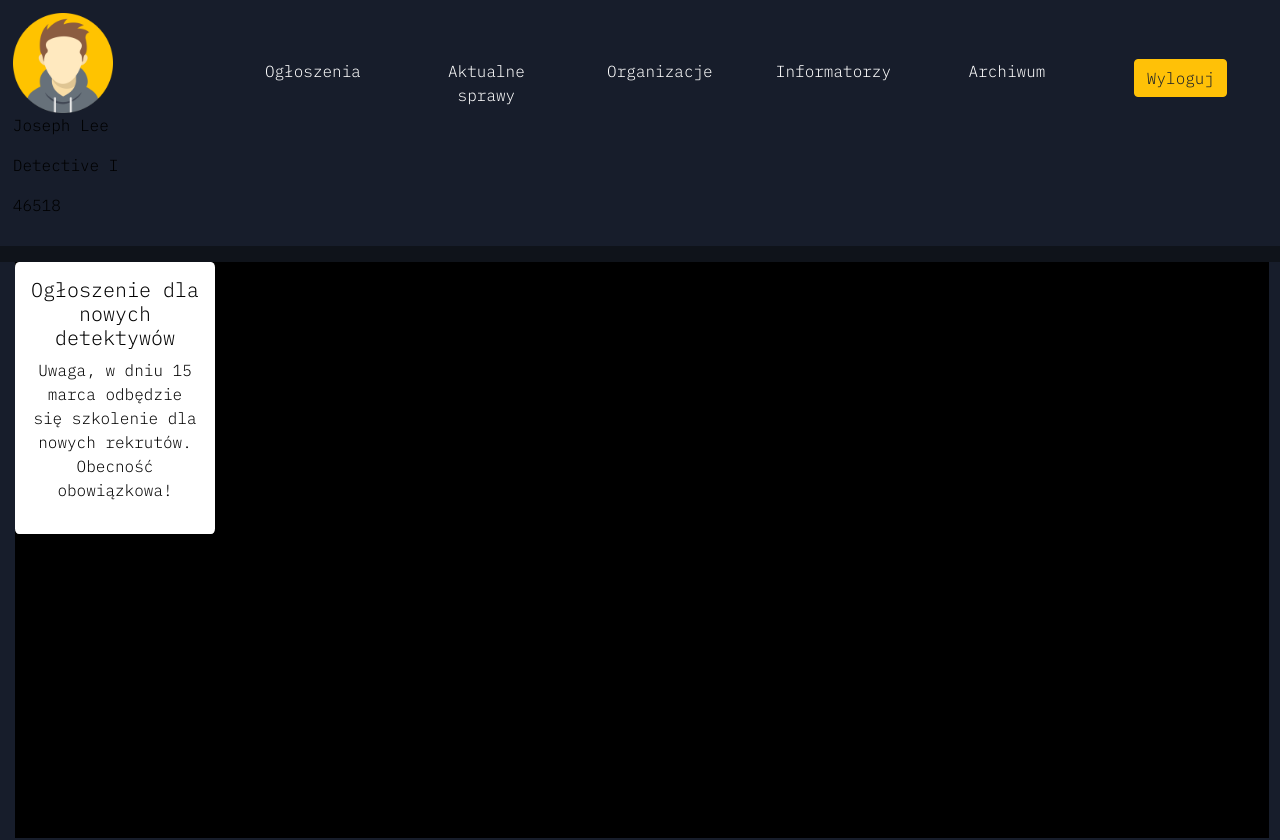
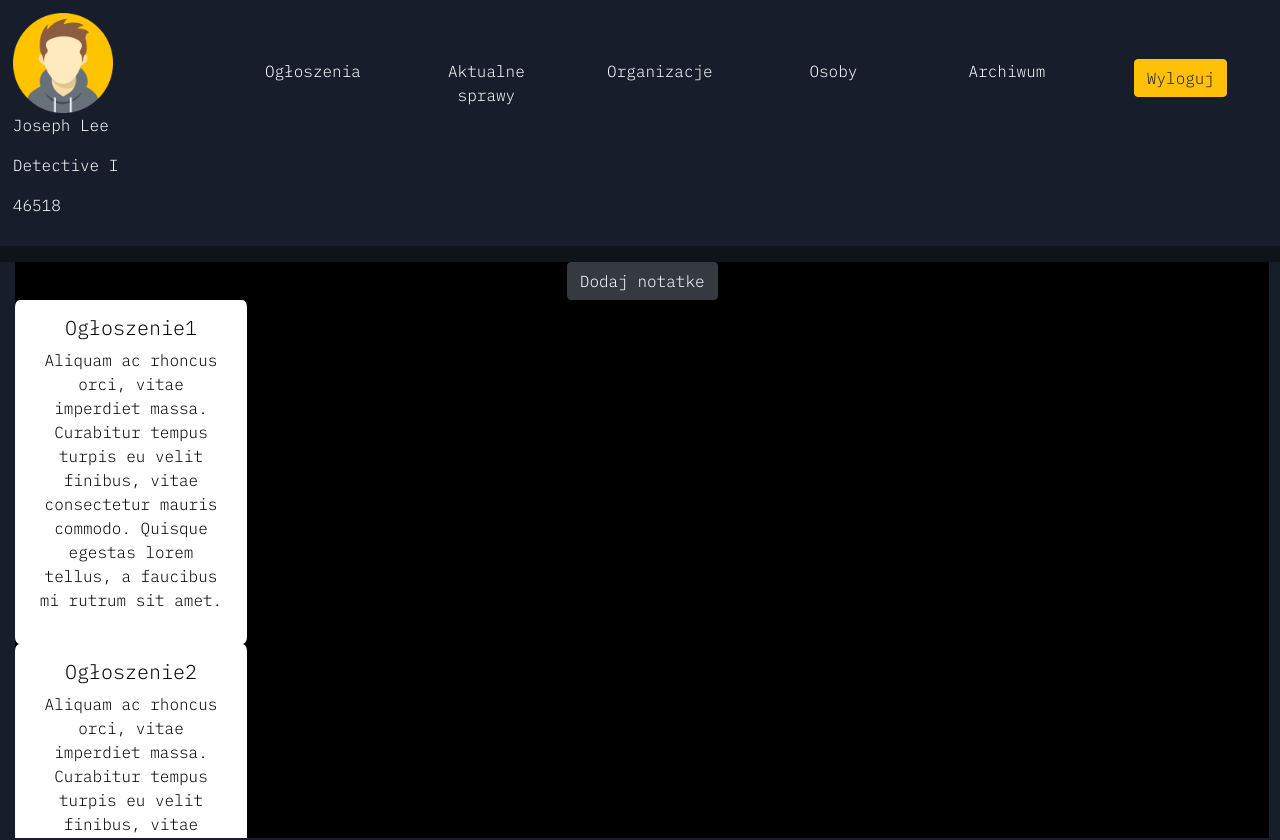
Before and after one commit to Szymon017/DTU, a React (Create React App) app in the folder client/: page /home in a window 1280 px wide. Shown: the top 840 px of the page. Built offline with nearby package versions, Linux system fonts and the light colour scheme.

Commit message:
Working on Persons.js

```diff
--- a/client/src/App.js
+++ b/client/src/App.js
@@ -8,7 +8,7 @@ import Container from 'react-bootstrap/esm/Container.js';
 import MyCases from '../src/components/MyCases/MyCases'
 import Crime from './components/Crime/Crime.js';
 import Archives from './components/Archives/Archives.js';
-import Informants from './components/Informants/Informants.js';
+import Persons from './components/Persons/Persons.js';
 function App() {
   return (
     <>
@@ -22,10 +22,9 @@ function App() {
               <Route path='/cases' element={<MyCases />}></Route>
               <Route path='/crime' element={<Crime />}></Route>
               <Route path='/archives' element={<Archives/>}></Route>
-              <Route path='/informants' element={<Informants/>}></Route>
+              <Route path='/persons' element={<Persons/>}></Route>
             </Routes>
           </BrowserRouter>
-          <footer style={{'text-align':'center'}}>&copy; Detective Task Unit</footer>
     </>
   );
 }
--- a/client/src/components/HomePage.js
+++ b/client/src/components/HomePage.js
@@ -1,4 +1,4 @@
-import React from 'react';
+import React, { useState } from 'react';
 import Container from 'react-bootstrap/Container';
 import Row from 'react-bootstrap/Row';
 import Col from 'react-bootstrap/Col';
@@ -8,47 +8,58 @@ import Current from './Current/Current';
 import Ann from '../testdata/annoucements.json'
 import { Note } from './Note';
 import { Ball } from './Ball';
+import { Button } from 'react-bootstrap';
+
 const HomePage = () => {
     let xPos, yPos;
     let moving = false
+    const [actualNote, setActualNote] = useState("");
 
     const move = (e) => {
         xPos = e.clientX
         yPos = e.clientY
-        const note = document.getElementById("note")
+        const note = document.getElementById(actualNote)
+        console.log(note);
         note.style.position = 'absolute'
         note.style.top = `${yPos-200}`+'px'
         note.style.left = `${xPos-200}`+'px'
         let x = document.getElementById("pinBoard");
         x.addEventListener("mousemove", move)
-        console.log(xPos + " " + yPos);
-
     }
 
     const disableMouse = (e) => {
         console.log("Mouse disabled");
         moving = false
         let x = document.getElementById("pinBoard");
+        setActualNote("")
         x.removeEventListener("mousemove", move)
 
 
     }
 
     const enableMouse = (e) => {
-        console.log("Mouse enabled");
-        moving = true
-        move(e)
+        if(actualNote){
+            console.log("Mouse enabled");
+            moving = true
+            move(e)
+        }
+    }
 
+    const newNote = () => {
 
     }
     return(
         <>
         <Container className="defaultContainer" fluid>
-            <div id="pinBoard" onMouseDown = {enableMouse} onMouseUp={disableMouse}style={{"background-color":"black","height":"72%","width":"98%","overflow":"auto", "position":"absolute"}}>
-                <div id="note">
-                    <h1>Ogłoszenie dla nowych detektywów</h1>
-                    <p>Uwaga, w dniu 15 marca odbędzie się szkolenie dla nowych rekrutów. Obecność obowiązkowa!</p>
-                </div>
+            <div id="pinBoard" onMouseDown = {enableMouse} onMouseUp={disableMouse}>
+            <Button variant='dark' onClick={()=>{newNote()}}>Dodaj notatke</Button>
+                {Ann.map((key)=>(
+                    <div className="note" id={key.id} onClick={()=>{setActualNote(key.id)}}>
+                        <h1>{key.title}</h1>
+                        <p>{key.desc}</p>
+                    </div>
+                ))}
+
             </div>
         </Container>
         </>
--- a/client/src/components/Informants/Informants.js
+++ /dev/null
@@ -1,14 +0,0 @@
-import React from "react";
-import Container from "react-bootstrap/esm/Container";
-import {Row, Col} from "react-bootstrap"
-const Informants = () => {
-    return(
-        <>
-        <Container className="defaultContainer" fluid>
-
-        </Container>
-        </>
-    )
-}
-
-export default Informants;
--- a/client/src/components/Menu.js
+++ b/client/src/components/Menu.js
@@ -34,7 +34,7 @@ const Menu = () => {
                         <Col className='MenuItem' onClick={() => {handleClick("home")}}>Ogłoszenia</Col>
                             <Col className='MenuItem' onClick={() => {handleClick("cases")}}>Aktualne sprawy</Col>
                             <Col className='MenuItem' onClick={() => {handleClick("crime")}}>Organizacje</Col>
-                            <Col className='MenuItem' onClick={() => {handleClick("informants")}}>Informatorzy</Col>
+                            <Col className='MenuItem' onClick={() => {handleClick("persons")}}>Osoby</Col>
                             <Col className='MenuItem' onClick={() => {handleClick("archives")}}>Archiwum</Col>
                             <Col className="MenuItem"><Button variant='warning'>Wyloguj</Button></Col>
                         </Row>
--- /dev/null
+++ b/client/src/components/Persons/Persons.js
@@ -0,0 +1,82 @@
+import React from "react";
+import Container from "react-bootstrap/esm/Container";
+import { Row, Col, Button } from "react-bootstrap"
+const Persons = () => {
+    return (
+        <>
+            <Container className="defaultContainer" fluid>
+                <Row className='informantsPanelRow'>
+                    <Col className="informatsPanel">
+                        <Row  className='search'>
+                            <Col><input type="text"/></Col><Col><Button variant="dark">Wyszukaj</Button></Col><Col><Button variant="warning">Informatorzy</Button></Col>
+                        </Row>
+                        <Row style={{"height":"100%", "background":"black"}}>
+                            <Col className="browser">
+                                <Row className="singlePerson">
+                                    <Col>John</Col>
+                                    <Col>Travolta</Col>
+                                    <Col>Szczegóły</Col>
+                                </Row><Row className="singlePerson" style={{"background-color":"purple"}}>
+                                    <Col>John</Col>
+                                    <Col>Travolta</Col>
+                                    <Col>Szczegóły</Col>
+                                </Row><Row className="singlePerson">
+                                    <Col>John</Col>
+                                    <Col>Travolta</Col>
+                                    <Col>Szczegóły</Col>
+                                </Row>
+                            </Col>
+                        </Row>
+                    </Col>
+                    <Col className="informatsPanel">
+                        <Row>
+                            <Col style={{"background-color":"red", "minHeight":"100px"}}>
+                                Photo
+                            </Col><Col style={{"background-color":"green", "minHeight":"100px"}}>
+                                Info
+                            </Col>
+                        </Row>
+                        <Row>
+                            <Col>hui wie co</Col>
+                        </Row>
+                    </Col>
+
+                </Row>
+
+            </Container>
+        </>
+    )
+    /*
+
+<Row className='singleInformantMenu'>
+      <Col>Imie</Col>
+      <Col>Nazwisko</Col>
+      <Col>Numer</Col>
+      <Col>E-mail</Col>
+      <Col>Powiązane sprawy</Col>
+      <Col>Numer dowodu</Col>
+  </Row>
+<Row className='informantsTable' style={{"overflow-y":"auto", "maxHeight":"620px"}}>
+  <Col>
+
+  <Row className='singleInformant'>
+      <Col>John</Col>
+      <Col>Brown</Col>
+      <Col>12312</Col>
+      <Col>johnbrown@gmail.com</Col>
+      <Col><u>link</u></Col>
+      <Col>XD-6969</Col>
+  </Row>
+  <Row className='singleInformant'>
+      <Col>John</Col>
+      <Col>Brown</Col>
+      <Col>12312</Col>
+      <Col>johnbrown@gmail.com</Col>
+      <Col><u>link</u></Col>
+      <Col>XD-6969</Col>
+  </Row>
+
+*/
+}
+
+export default Persons;
--- a/client/src/style.css
+++ b/client/src/style.css
@@ -80,7 +80,7 @@ body {
   margin-top: 1rem;
   background-color: #171d2b;
   text-align: center;
-    min-height: 700px;
+  height: 700px;
   max-height: 700px;
 }
 
@@ -98,7 +98,7 @@ body {
 
 /* cases */
 
-.MyCasesList{
+.MyCasesList {
   background-color: #171d2b;
   overflow-y: auto;
   min-height: 700px;
@@ -116,6 +116,7 @@ body {
   background-color: #48587e;
   transition-duration: 0.5s;
 }
+
 ::-webkit-scrollbar {
   width: 1em;
 }
@@ -129,7 +130,7 @@ body {
   outline: 1px solid slategrey;
 }
 
-  .caseMenu Button{
+.caseMenu Button {
   margin: 20px;
 }
 
@@ -145,7 +146,7 @@ body {
   padding: 1rem 2rem 2rem 0rem;
 }
 
-  .singleCaseContainer h1{
+.singleCaseContainer h1 {
   font-size: 30px;
 }
 
@@ -227,7 +228,7 @@ body {
   color: #5890ff;
 }
 
-  .orgMembers{
+.orgMembers {
   background-color: black;
   margin-top: 1rem;
   max-height: 360px;
@@ -235,13 +236,55 @@ body {
   overflow-y: auto;
 }
 
-  #note {
-    width: 200px;
+.note {
+  max-width: 250px;
+  max-height: 200px;
   background-color: white;
   padding: 1rem;
   border-radius: 2%;
+  display: table;
 }
 
-  #note h1, p{
+.note * {
   color: black;
+  inline-size: 200px;
+  overflow: hidden;
+  display: table;
 }
+
+#pinBoard {
+  background-color: black;
+  height: 72%;
+  width: 98%;
+  overflow: auto;
+  position: absolute;
+}
+
+.informantsPanelRow{
+  max-height: 100%;
+}
+.informatsPanel{
+  display: inline-block;
+  min-width: 50%;
+  height: 50vh;
+  overflow-y: auto;
+}
+
+.singlePerson{
+  background-color: black;
+  border-bottom: solid 2px white;
+}
+
+.browser{
+  margin: 0.2rem;
+  background-color: black;
+  min-height: 100%;
+  width: 100%
+}
+
+.search {
+  padding: 0.5rem;
+  background-color: black;
+  border-bottom: solid 2px white;
+  position: sticky;
+}
--- a/client/src/testdata/annoucements.json
+++ b/client/src/testdata/annoucements.json
@@ -1,46 +1,17 @@
 [
     {
-        "title":"Przeszukuwanie aresztowanych",
-        "desc":"Przypominam o obowiązkowym przeszukaniu osób aresztowanych i zarekwirowaniu niebezpiecznych przedmiotów! Są to dowody rzeczowe, które są kluczowe w sprawach.",
-        "author":"John Brown"
+        "title":"Ogłoszenie1",
+        "desc":"Aliquam ac rhoncus orci, vitae imperdiet massa. Curabitur tempus turpis eu velit finibus, vitae consectetur mauris commodo. Quisque egestas lorem tellus, a faucibus mi rutrum sit amet.",
+        "id":1
     },
     {
-        "title":"Przeszukuwanie aresztowanych",
-        "desc":"Przypominam o obowiązkowym przeszukaniu osób aresztowanych i zarekwirowaniu niebezpiecznych przedmiotów! Są to dowody rzeczowe, które są kluczowe w sprawach.",
-        "author":"John Brown"
+        "title":"Ogłoszenie2",
+        "desc":"Aliquam ac rhoncus orci, vitae imperdiet massa. Curabitur tempus turpis eu velit finibus, vitae consectetur mauris commodo. Quisque egestas lorem tellus, a faucibus mi rutrum sit amet.",
+        "id":2
     },
     {
-        "title":"Przeszukuwanie aresztowanych",
-        "desc":"Przypominam o obowiązkowym przeszukaniu osób aresztowanych i zarekwirowaniu niebezpiecznych przedmiotów! Są to dowody rzeczowe, które są kluczowe w sprawach.",
-        "author":"John Brown"
-    },
-    {
-        "title":"Przeszukuwanie aresztowanych",
-        "desc":"Przypominam o obowiązkowym przeszukaniu osób aresztowanych i zarekwirowaniu niebezpiecznych przedmiotów! Są to dowody rzeczowe, które są kluczowe w sprawach.",
-        "author":"John Brown"
-    },
-    {
-        "title":"Przeszukuwanie aresztowanych",
-        "desc":"Przypominam o obowiązkowym przeszukaniu osób aresztowanych i zarekwirowaniu niebezpiecznych przedmiotów! Są to dowody rzeczowe, które są kluczowe w sprawach.",
-        "author":"John Brown"
-    },{
-        "title":"Przeszukuwanie aresztowanych",
-        "desc":"Przypominam o obowiązkowym przeszukaniu osób aresztowanych i zarekwirowaniu niebezpiecznych przedmiotów! Są to dowody rzeczowe, które są kluczowe w sprawach.",
-        "author":"John Brown"
-    }
-    ,{
-        "title":"Przeszukuwanie aresztowanych",
-        "desc":"Przypominam o obowiązkowym przeszukaniu osób aresztowanych i zarekwirowaniu niebezpiecznych przedmiotów! Są to dowody rzeczowe, które są kluczowe w sprawach.",
-        "author":"John Brown"
-    }
-    ,{
-        "title":"Przeszukuwanie aresztowanych",
-        "desc":"Przypominam o obowiązkowym przeszukaniu osób aresztowanych i zarekwirowaniu niebezpiecznych przedmiotów! Są to dowody rzeczowe, które są kluczowe w sprawach.",
-        "author":"John Brown"
-    }
-    ,{
-        "title":"Przeszukuwanie aresztowanych",
-        "desc":"Przypominam o obowiązkowym przeszukaniu osób aresztowanych i zarekwirowaniu niebezpiecznych przedmiotów! Są to dowody rzeczowe, które są kluczowe w sprawach.",
-        "author":"John Brown"
+        "title":"Ogłoszenie3",
+        "desc":"Aliquam ac rhoncus orci, vitae imperdiet massa. Curabitur tempus turpis eu velit finibus, vitae consectetur mauris commodo. Quisque egestas lorem tellus, a faucibus mi rutrum sit amet.",
+        "id":3
     }
 ]
```
Lines whose indentation alone changed are shown as unchanged.
